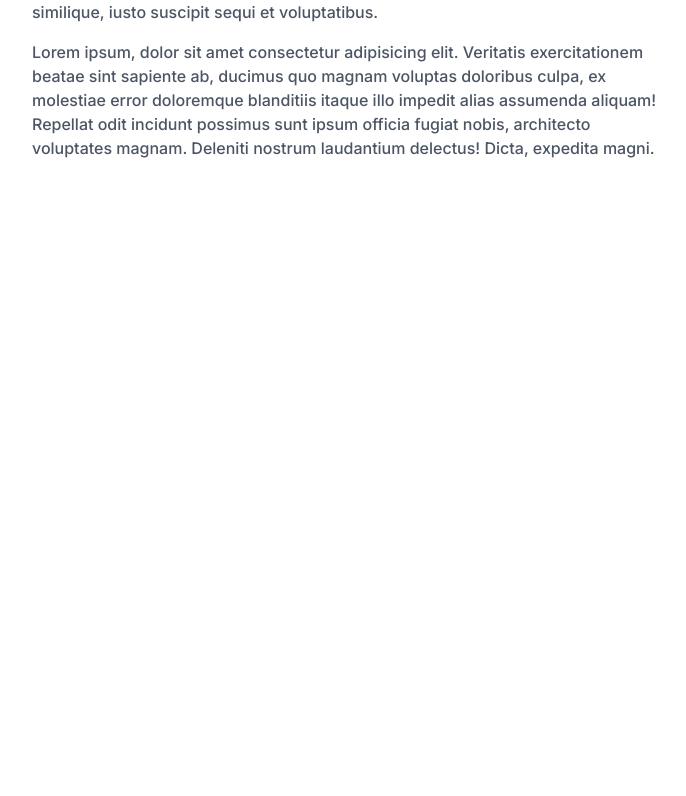
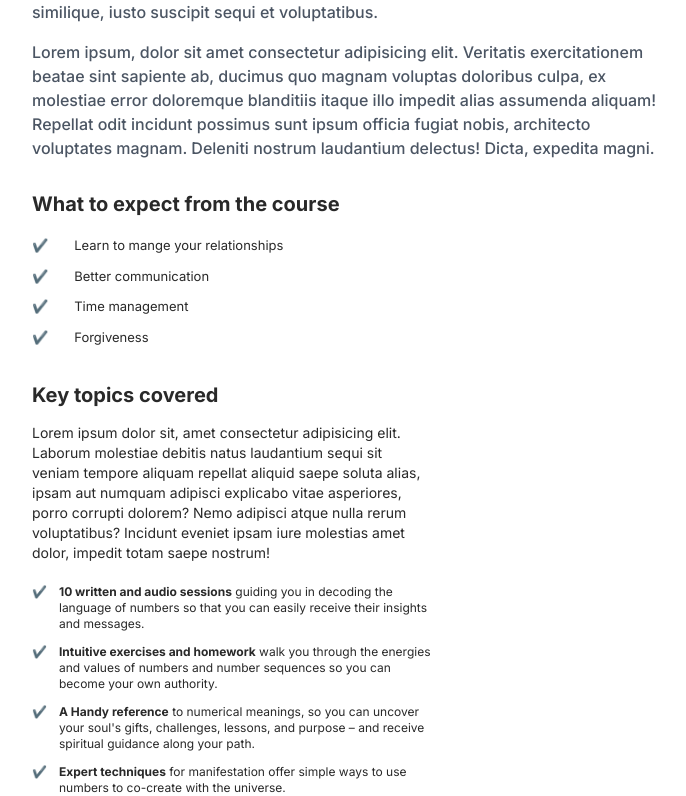
Before and after one commit to IM-Suryakant-Kumar/first-nextjs-app, a Next.js app: page / in a window 1280 px wide. Shown: the part 591-1387 px from the top of the page, without its empty margins (160-846 px from the left). Before the commit the page ends 800 px from the top, so only its background shows below. Built offline with nearby package versions, Linux system fonts and the light colour scheme.

Commit message:
feat: updated aboutsection

```diff
--- a/app/globals.css
+++ b/app/globals.css
@@ -20,3 +20,19 @@ body {
   color: #292929;
   background: white;
 }
+
+.lists > * > * {
+  margin: 0.2em 0;
+  font-size: small;
+}
+
+.lists > * > *:first-child {
+  margin-top: 1em;
+}
+
+.lists > * > *::before {
+  content: "✔️";
+  width: 15px;
+  height: 15px;
+  margin-right: 2em;
+}
--- a/app/ui/aboutsection.tsx
+++ b/app/ui/aboutsection.tsx
@@ -1,10 +1,79 @@
+import data from "@/app/lib/data.json";
+import ParseHtml from "@/app/ui/parsehtml";
+
 const AboutSection = () => {
-	return <div className="w-full pl-[15%]">
-    <h3 className="mt-[1.5em] font-bold text-2xl">About the course</h3>
-    <p className="max-w-[40rem] text-base font-medium mt-[1em] text-gray-600">Lorem ipsum dolor sit amet consectetur, adipisicing elit. Natus iure autem, eaque dolorem incidunt, soluta totam inventore libero quo consequuntur maxime necessitatibus provident accusantium ab minima hic. Sint harum, laboriosam tempore minima recusandae quia consequatur fugiat blanditiis accusantium maxime quibusdam nihil expedita nesciunt cupiditate corrupti, molestias minus sapiente et, accusamus officiis hic illum autem eaque quas. Aperiam eius qui illum.</p>
-    <p className="max-w-[40rem] text-base font-medium mt-[1em] text-gray-600">Lorem ipsum dolor sit amet consectetur adipisicing elit. Accusamus, molestiae facilis quia animi ea cupiditate maiores vitae ullam doloremque porro quas? Adipisci sit unde, tenetur quisquam molestias maiores cum dolore quia ut pariatur fugiat similique, iusto suscipit sequi et voluptatibus.</p>
-    <p className="max-w-[40rem] text-base font-medium mt-[1em] text-gray-600">Lorem ipsum, dolor sit amet consectetur adipisicing elit. Veritatis exercitationem beatae sint sapiente ab, ducimus quo magnam voluptas doloribus culpa, ex molestiae error doloremque blanditiis itaque illo impedit alias assumenda aliquam! Repellat odit incidunt possimus sunt ipsum officia fugiat nobis, architecto voluptates magnam. Deleniti nostrum laudantium delectus! Dicta, expedita magni.</p>
-  </div>;
+	return (
+		<div className="w-full pl-[15%]">
+			<h3 className="mt-[1.5em] font-bold text-2xl">About the course</h3>
+			<p className="max-w-[40rem] text-base font-medium mt-[1em] text-gray-600">
+				Lorem ipsum dolor sit amet consectetur, adipisicing elit. Natus iure
+				autem, eaque dolorem incidunt, soluta totam inventore libero quo
+				consequuntur maxime necessitatibus provident accusantium ab minima hic.
+				Sint harum, laboriosam tempore minima recusandae quia consequatur fugiat
+				blanditiis accusantium maxime quibusdam nihil expedita nesciunt
+				cupiditate corrupti, molestias minus sapiente et, accusamus officiis hic
+				illum autem eaque quas. Aperiam eius qui illum.
+			</p>
+			<p className="max-w-[40rem] text-base font-medium mt-[1em] text-gray-600">
+				Lorem ipsum dolor sit amet consectetur adipisicing elit. Accusamus,
+				molestiae facilis quia animi ea cupiditate maiores vitae ullam
+				doloremque porro quas? Adipisci sit unde, tenetur quisquam molestias
+				maiores cum dolore quia ut pariatur fugiat similique, iusto suscipit
+				sequi et voluptatibus.
+			</p>
+			<p className="max-w-[40rem] text-base font-medium mt-[1em] text-gray-600">
+				Lorem ipsum, dolor sit amet consectetur adipisicing elit. Veritatis
+				exercitationem beatae sint sapiente ab, ducimus quo magnam voluptas
+				doloribus culpa, ex molestiae error doloremque blanditiis itaque illo
+				impedit alias assumenda aliquam! Repellat odit incidunt possimus sunt
+				ipsum officia fugiat nobis, architecto voluptates magnam. Deleniti
+				nostrum laudantium delectus! Dicta, expedita magni.
+			</p>
+			{/* what to expect */}
+			<div className="mt-[1.5em] text-xl max-w-[25rem]">
+				<h4 className="font-bold ">What to expect from the course</h4>
+				<ParseHtml htmlString={data.course.what_to_expect.html_content} />
+			</div>
+			{/* key topics */}
+			<div className="mt-[1.5em] text-xl max-w-[25rem]">
+				<h4 className="font-bold ">Key topics covered</h4>
+        <p className="text-sm mt-[1em] mb-[1.5em]">Lorem ipsum dolor sit, amet consectetur adipisicing elit. Laborum molestiae debitis natus laudantium sequi sit veniam tempore aliquam repellat aliquid saepe soluta alias, ipsam aut numquam adipisci explicabo vitae asperiores, porro corrupti dolorem? Nemo adipisci atque nulla rerum voluptatibus? Incidunt eveniet ipsam iure molestias amet dolor, impedit totam saepe nostrum!</p>
+				<ol className="list-none text-xs">
+					<li className="flex gap-[1em] mt-[1em]">
+						<span>✔️</span>
+						<span>
+							<strong>10 written and audio sessions</strong> guiding you in
+							decoding the language of numbers so that you can easily receive
+							their insights and messages.
+						</span>
+					</li>
+					<li className="flex gap-[1em] mt-[1em]">
+						<span>✔️</span>
+						<span>
+							<strong>Intuitive exercises and homework</strong> walk you through
+							the energies and values of numbers and number sequences so you can
+							become your own authority.
+						</span>
+					</li>
+					<li className="flex gap-[1em] mt-[1em]">
+						<span>✔️</span>
+						<span>
+							<strong>A Handy reference</strong> to numerical meanings, so you
+							can uncover your soul&apos;s gifts, challenges, lessons, and
+							purpose – and receive spiritual guidance along your path.
+						</span>
+					</li>
+					<li className="flex gap-[1em] mt-[1em]">
+						<span>✔️</span>
+						<span>
+							<strong>Expert techniques</strong> for manifestation offer simple ways to use
+							numbers to co-create with the universe.
+						</span>
+					</li>
+				</ol>
+			</div>
+		</div>
+	);
 };
 
 export default AboutSection;
--- /dev/null
+++ b/app/ui/parsehtml.tsx
@@ -0,0 +1,5 @@
+const ParseHtml = ({ htmlString }: { htmlString: string }) => {
+	return <div className="lists" dangerouslySetInnerHTML={{ __html: htmlString }} />;
+};
+
+export default ParseHtml;
```
